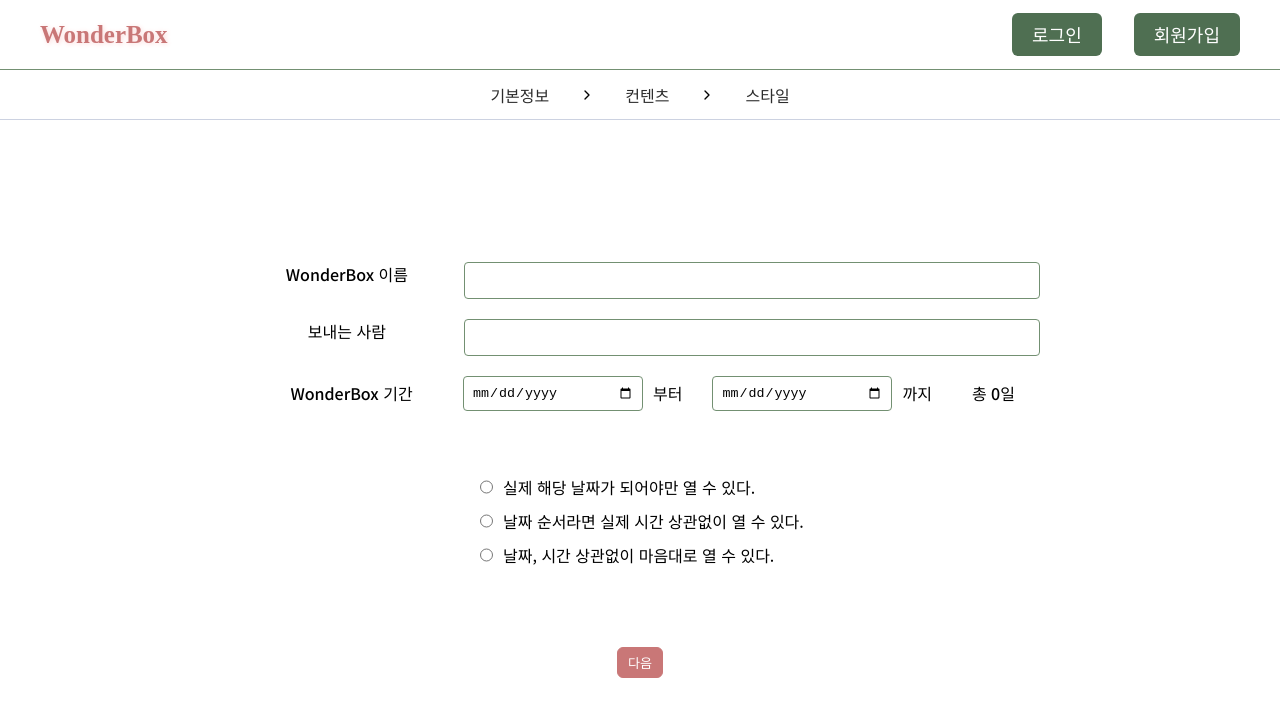
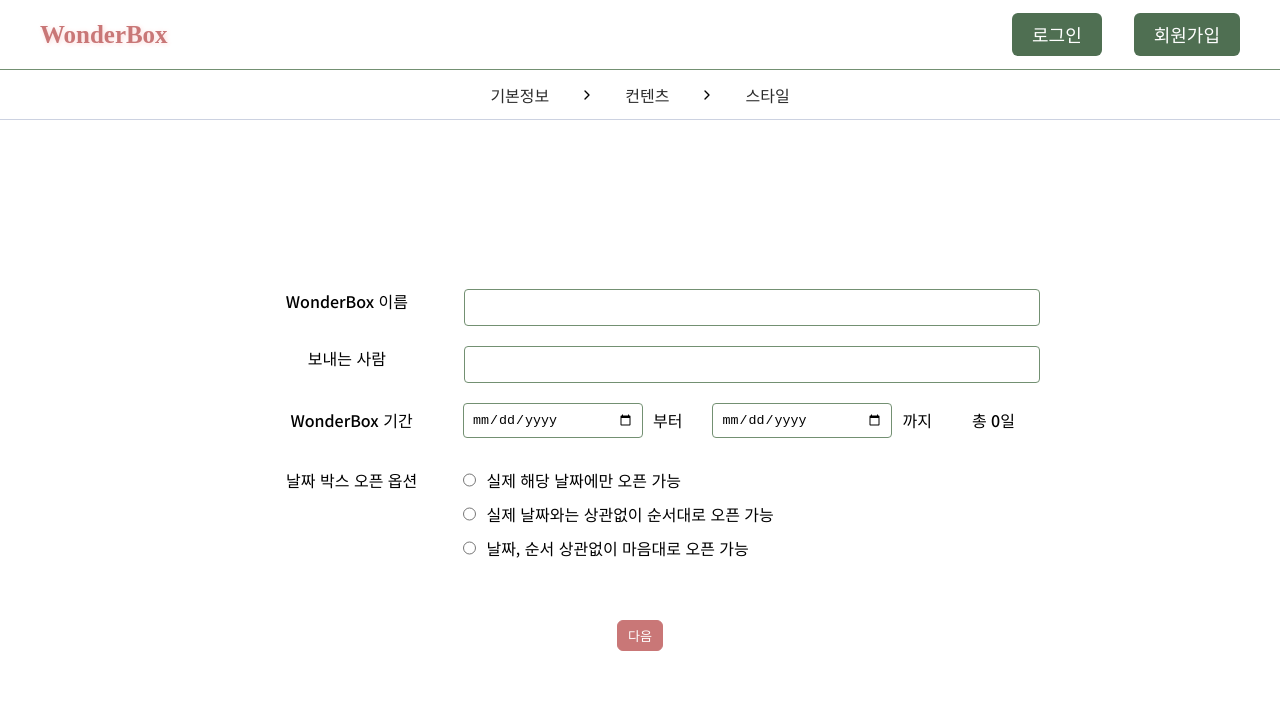
Before and after one commit to DJmongkey/wonder-box-front, a React (Vite) app: page /custom/base-info in a window 1280 px wide. Shown: the top 716 px of the page. Built offline with nearby package versions, Linux system fonts and the light colour scheme; a web font is replaced by a local one.

Commit message:
chore: 기본 정보 옵션 문구 수정

```diff
--- a/src/pages/BaseInfoForm.jsx
+++ b/src/pages/BaseInfoForm.jsx
@@ -250,15 +250,16 @@ export default function BaseInfoForm() {
               {formErrors.startDate || formErrors.endDate}
             </div>
           )}
-          <Input />
           <div className={styles.options}>
+            <div className={styles.option__category}>날짜 박스 오픈 옵션</div>
+            <div className={styles.option}>
               <Input
                 type="radio"
                 id="current"
                 name="options"
                 value="current"
                 onChange={handleInputChange}
-              label="실제 해당 날짜가 되어야만 열 수 있다."
+                label="실제 해당 날짜에만 오픈 가능"
                 checkedOption={options === 'current'}
               />
               <Input
@@ -267,7 +268,7 @@ export default function BaseInfoForm() {
                 name="options"
                 value="sequence"
                 onChange={handleInputChange}
-              label="날짜 순서라면 실제 시간 상관없이 열 수 있다."
+                label="실제 날짜와는 상관없이 순서대로 오픈 가능"
                 checkedOption={options === 'sequence'}
               />
               <Input
@@ -276,9 +277,10 @@ export default function BaseInfoForm() {
                 name="options"
                 value="anytime"
                 onChange={handleInputChange}
-              label="날짜, 시간 상관없이 마음대로 열 수 있다."
+                label="날짜, 순서 상관없이 마음대로 오픈 가능"
                 checkedOption={options === 'anytime'}
               />
+            </div>
           </div>
           {formErrors.options && (
             <div className={styles.error}>{formErrors.options}</div>
--- a/src/pages/BaseInfoForm.module.scss
+++ b/src/pages/BaseInfoForm.module.scss
@@ -62,9 +62,19 @@
 
       .options {
         display: flex;
-        flex-direction: column;
-        align-items: end;
-        margin: 20px 0;
+        margin-top: 30px;
+
+        .option__category {
+          width: 310px;
+          font-weight: 500;
+        }
+
+        .option {
+          display: flex;
+          flex-direction: column;
+          align-items: start;
+          width: 100%;
+        }
       }
     }
 
```
Lines whose indentation alone changed are shown as unchanged.
